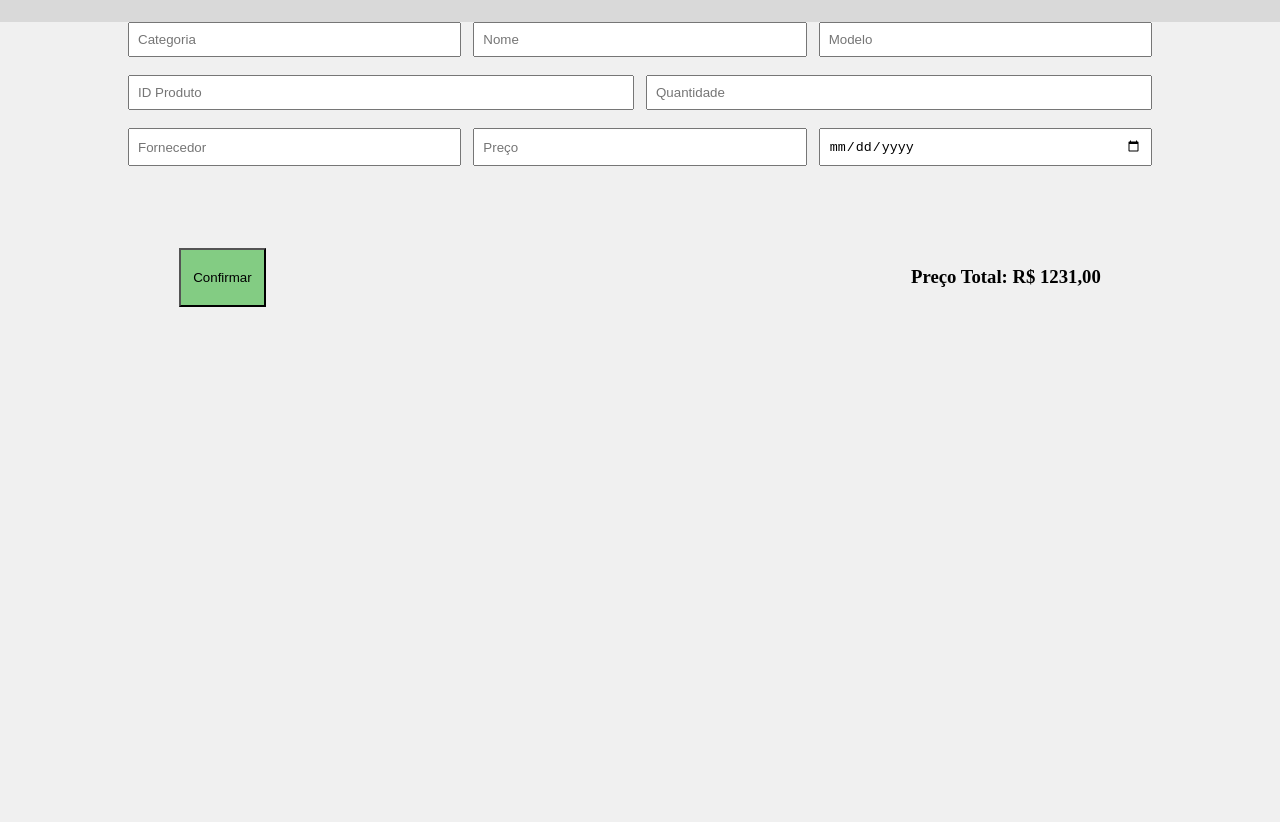
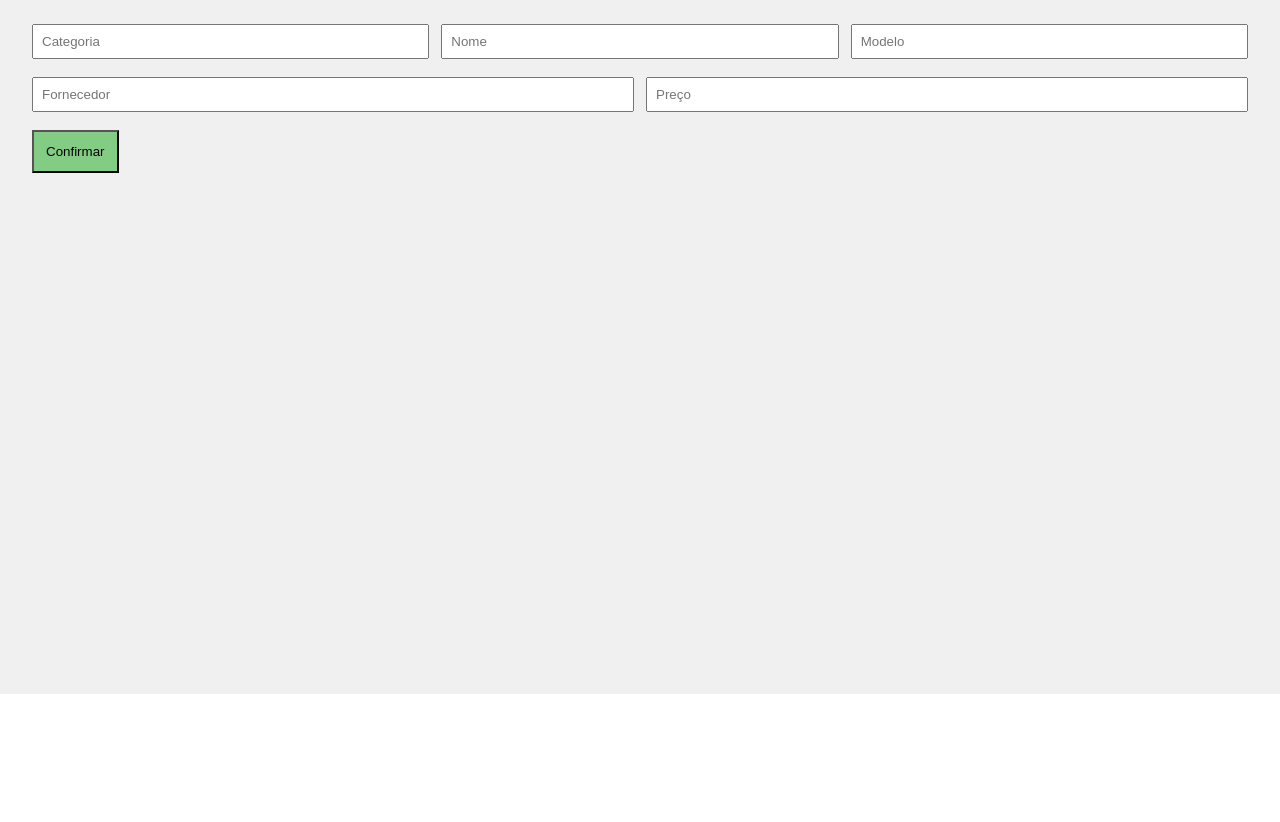
Before and after one commit to GabrielMendesR/PI_Estoque, a plain HTML site: page Cadastro.html in a window 1280 px wide. Shown: the part 207-1029 px from the top of the page. After the commit the page ends 901 px from the top, so only its background shows below. Drawn offline with Linux system fonts and the light colour scheme.

Commit message:
ajustes cadastro

```diff
--- a/Cadastro.html
+++ b/Cadastro.html
@@ -9,7 +9,7 @@
     <title>Cadastro</title>
   </head>
 
-  <body>
+  <header>
         <div style="height: 100%;">
       <div class="w-100 flex" style="background-color: #4A5565; color: white; justify-content: space-between;">
         <div style="display: flex; align-items: center; justify-content: center; margin-left: 12px;">
@@ -17,8 +17,11 @@
             SISTEMA DE ESTOQUE
           </h3>
         </div>
+      </div>
+  </header>
 
-      </div>
+  <body>
+
 
     <div style="background-color: #d9d9d9; height: 100%; width: 100%;">
 
@@ -31,28 +34,20 @@
         </div>
       </div>
       <div class="cadastro">
-          <div style="display: flex; gap: 12px; width: 80%;">
+        <h1>Cadastro de Produto</h1>
+        <div style="display: flex; gap: 12px;" class="w-100">
           <input type="text" placeholder="Categoria" class="input-prop" style="flex: 1">
           <input type="text" placeholder="Nome" class="input-prop" style="flex: 1">
           <input type="text" placeholder="Modelo" class="input-prop" style="flex: 1">
         </div>
-          <div style="display: flex; gap: 12px; width: 80%;">
-            <input type="text" placeholder="ID Produto" class="input-prop" style="flex: 1">
-            <input type="text" placeholder="Quantidade" class="input-prop" style="flex: 1">
-
-          </div>
-          <div style="display: flex; gap: 12px; width: 80%">
+        <div style="display: flex; gap: 12px;" class="w-100">
           <input type="text" placeholder="Fornecedor" class="input-prop" style="flex: 1">
           <input type="text" placeholder="Preço" class="input-prop" style="flex: 1">
-            <input type="date" placeholder="Data" class="input-prop" style="flex: 1">
           </div>
 
-            <div style="width: 80%; margin-top: 5%; display: flex; justify-content: space-between;">
+            <div class="w-100" style="display: flex; justify-content: space-between;">
 
-                <button style="padding: 12px; background-color: rgb(131, 204, 131); margin-left: 5%;">Confirmar</button>
-
-
-                <h3 style="margin-right: 5%;">Preço Total: R$ 1231,00</h3>
+                <button style="padding: 12px; background-color: rgb(131, 204, 131)">Confirmar</button>
 
             </div>
 
--- a/styles.css
+++ b/styles.css
@@ -2,6 +2,11 @@ html, body{
     margin: 0;
     height: 100%;
     width: 100%;
+    font-family: Arial, Helvetica, sans-serif;
+}
+
+div {
+    box-sizing: border-box;
 }
 
 .cadastro {
@@ -11,7 +16,7 @@ html, body{
     display: flex;
     flex-direction: column;
     gap: 18px;
-    margin-top: 10%;
+    padding: 32px;
     align-items: center;
 }
 
```
Lines whose indentation alone changed are shown as unchanged.
